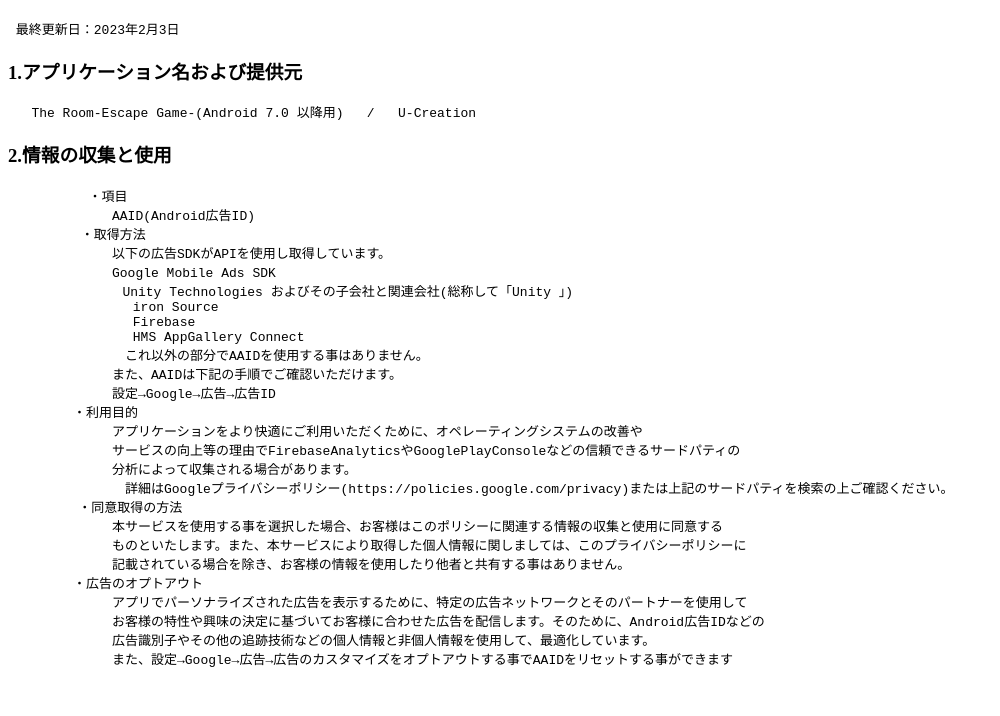
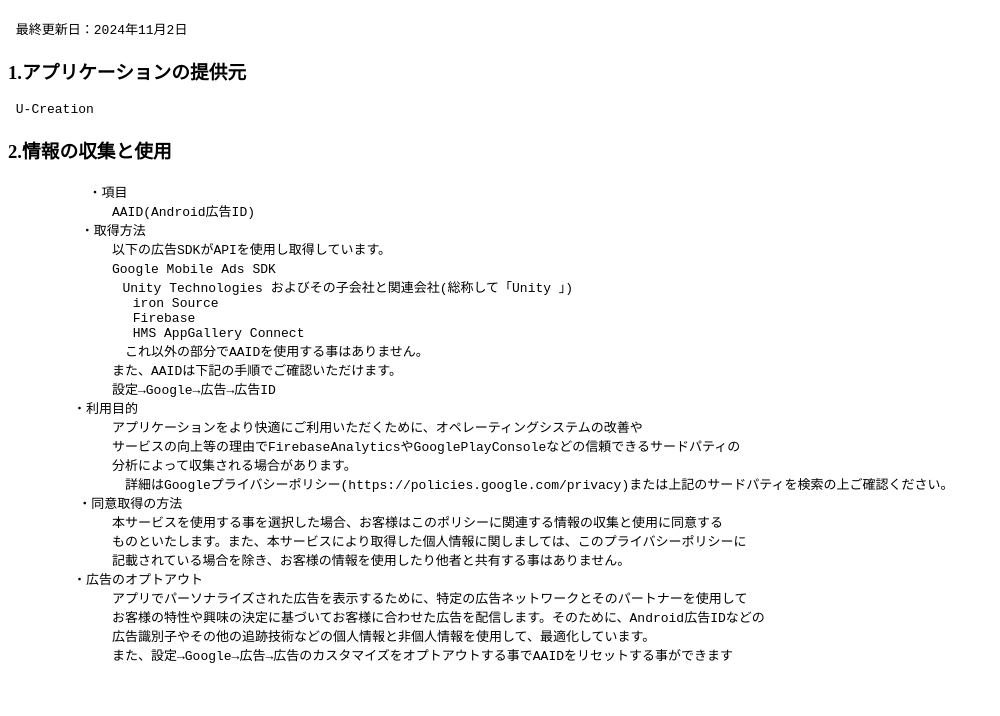
Before and after one commit to u-creation8853/TheRoom, a plain HTML site: page index.html in a window 1280 px wide. Shown: the part 61-777 px from the top of the page, without its empty margins (0-1000 px from the left). Drawn offline with Linux system fonts and the light colour scheme.

Commit message:
Update index.html

```diff
--- a/index.html
+++ b/index.html
@@ -7,9 +7,9 @@
 </head>
 <body>
   <h1>PrivacyPolicy</h1>
-  <pre> 最終更新日：2023年2月3日</pre>
-  <h3>1.アプリケーション名および提供元</h3>
-  <pre>   The Room-Escape Game-(Android 7.0 以降用)   /   U-Creation</pre>
+  <pre> 最終更新日：2024年11月2日</pre>
+  <h3>1.アプリケーションの提供元</h3>
+  <pre> U-Creation</pre>
   <h3>2.情報の収集と使用</h3>
   <pre>   　　    ・項目
 　　　　　　　　AAID(Android広告ID)
```
